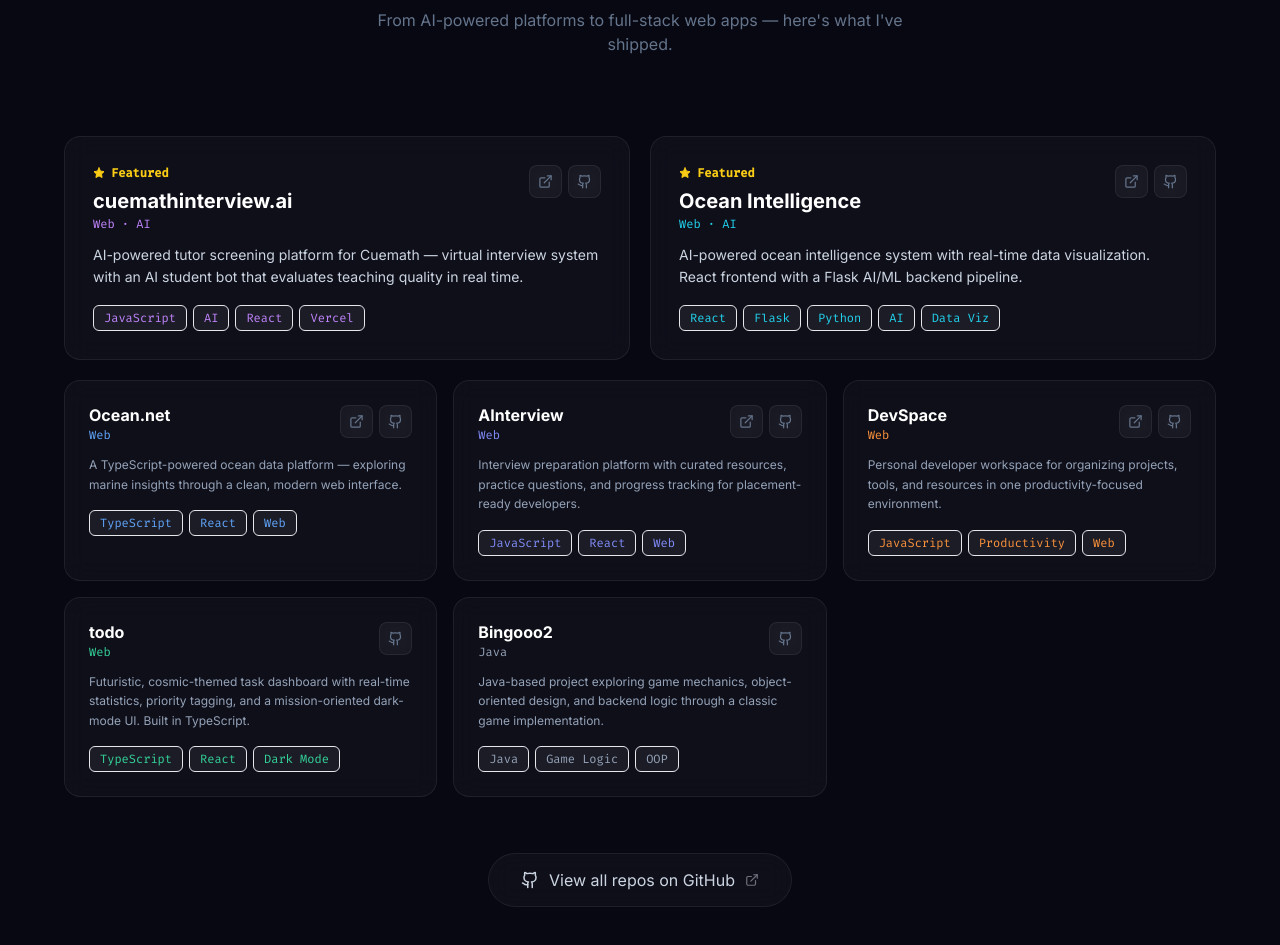
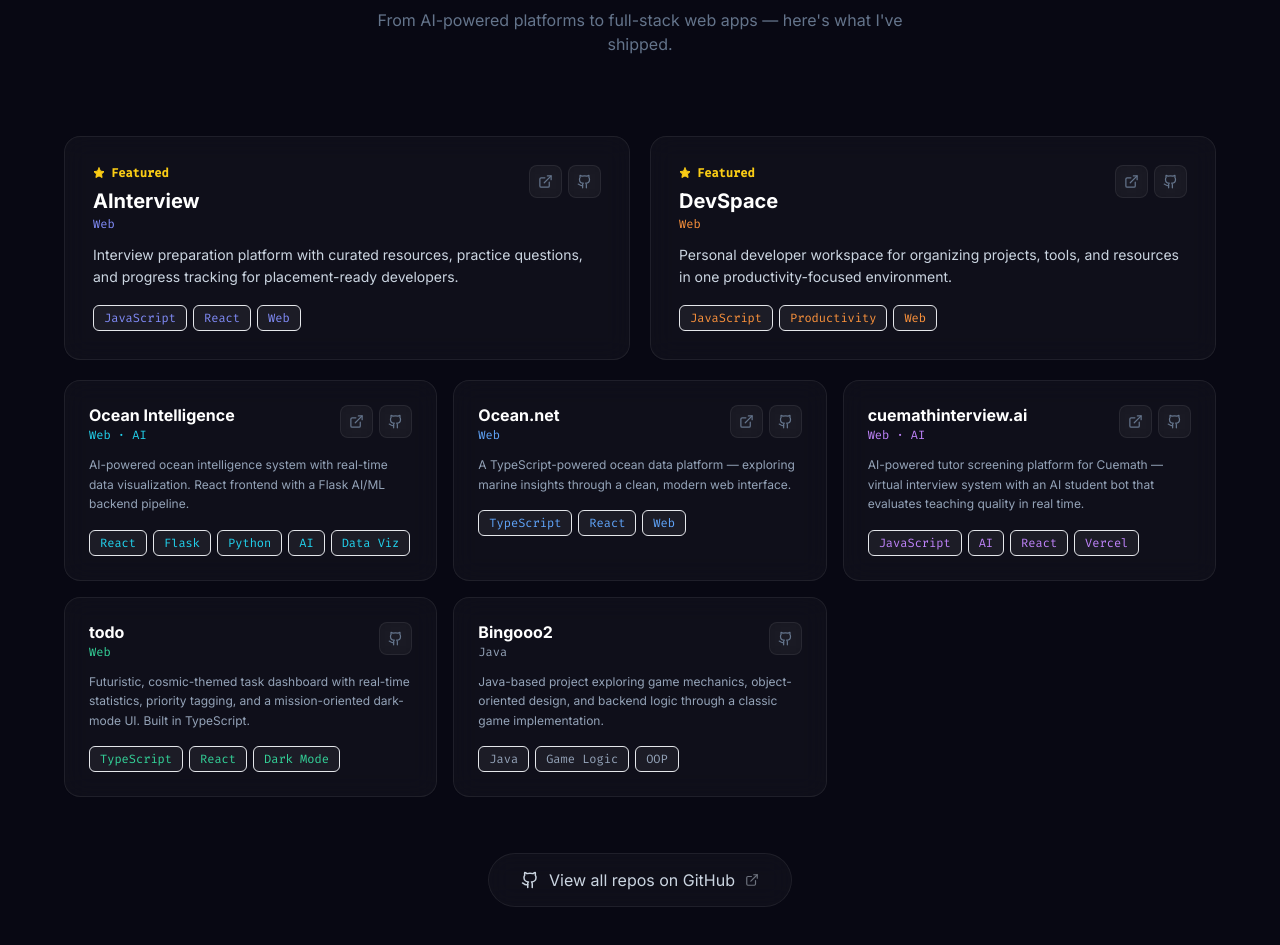
Before and after one commit to anuragyadav7905/Portfolio, a React (Vite) app: page / in a window 1280 px wide. Shown: the part 2080-3025 px from the top of the page. Built offline with nearby package versions, Linux system fonts and the light colour scheme; the HTML template or start-up script is replaced by a standard one.

Commit message:
Reorder projects section per user preference

```diff
--- a/src/components/Projects.jsx
+++ b/src/components/Projects.jsx
@@ -5,16 +5,28 @@
 
 const PROJECTS = [
   {
-    name: 'cuemathinterview.ai',
-    slug: 'cuemathinterview.ai',
-    live: 'https://cuemathinterview-ai.vercel.app',
-    desc: 'AI-powered tutor screening platform for Cuemath — virtual interview system with an AI student bot that evaluates teaching quality in real time.',
-    tags: ['JavaScript', 'AI', 'React', 'Vercel'],
-    category: 'Web · AI',
+    name: 'AInterview',
+    slug: 'AInterview',
+    live: 'https://ainterview-iota.vercel.app',
+    desc: 'Interview preparation platform with curated resources, practice questions, and progress tracking for placement-ready developers.',
+    tags: ['JavaScript', 'React', 'Web'],
+    category: 'Web',
     featured: true,
-    gradient: 'from-purple-600/20 via-violet-600/15 to-pink-600/10',
-    border: 'border-purple-500/25',
-    accent: 'text-purple-400',
+    gradient: 'from-indigo-600/20 via-purple-600/15 to-violet-600/10',
+    border: 'border-indigo-500/25',
+    accent: 'text-indigo-400',
+  },
+  {
+    name: 'DevSpace',
+    slug: 'DevSpace',
+    live: 'https://dev-space-kohl.vercel.app',
+    desc: 'Personal developer workspace for organizing projects, tools, and resources in one productivity-focused environment.',
+    tags: ['JavaScript', 'Productivity', 'Web'],
+    category: 'Web',
+    featured: true,
+    gradient: 'from-orange-600/20 via-amber-600/15 to-yellow-600/10',
+    border: 'border-orange-500/25',
+    accent: 'text-orange-400',
   },
   {
     name: 'Ocean Intelligence',
@@ -23,9 +35,9 @@
     desc: 'AI-powered ocean intelligence system with real-time data visualization. React frontend with a Flask AI/ML backend pipeline.',
     tags: ['React', 'Flask', 'Python', 'AI', 'Data Viz'],
     category: 'Web · AI',
-    featured: true,
-    gradient: 'from-cyan-600/20 via-blue-600/15 to-indigo-600/10',
-    border: 'border-cyan-500/25',
+    featured: false,
+    gradient: 'from-cyan-600/15 to-blue-600/10',
+    border: 'border-cyan-500/20',
     accent: 'text-cyan-400',
   },
   {
@@ -41,28 +53,16 @@
     accent: 'text-blue-400',
   },
   {
-    name: 'AInterview',
-    slug: 'AInterview',
-    live: 'https://ainterview-iota.vercel.app',
-    desc: 'Interview preparation platform with curated resources, practice questions, and progress tracking for placement-ready developers.',
-    tags: ['JavaScript', 'React', 'Web'],
-    category: 'Web',
+    name: 'cuemathinterview.ai',
+    slug: 'cuemathinterview.ai',
+    live: 'https://cuemathinterview-ai.vercel.app',
+    desc: 'AI-powered tutor screening platform for Cuemath — virtual interview system with an AI student bot that evaluates teaching quality in real time.',
+    tags: ['JavaScript', 'AI', 'React', 'Vercel'],
+    category: 'Web · AI',
     featured: false,
-    gradient: 'from-indigo-600/15 to-purple-600/10',
-    border: 'border-indigo-500/20',
-    accent: 'text-indigo-400',
-  },
-  {
-    name: 'DevSpace',
-    slug: 'DevSpace',
-    live: 'https://dev-space-kohl.vercel.app',
-    desc: 'Personal developer workspace for organizing projects, tools, and resources in one productivity-focused environment.',
-    tags: ['JavaScript', 'Productivity', 'Web'],
-    category: 'Web',
-    featured: false,
-    gradient: 'from-orange-600/15 to-amber-600/10',
-    border: 'border-orange-500/20',
-    accent: 'text-orange-400',
+    gradient: 'from-purple-600/15 to-pink-600/10',
+    border: 'border-purple-500/20',
+    accent: 'text-purple-400',
   },
   {
     name: 'todo',
@@ -146,7 +146,6 @@
         {project.desc}
       </p>
 
-      {/* Tags */}
       <div className="flex flex-wrap gap-1.5">
         {project.tags.map((tag) => (
           <span
@@ -157,12 +156,6 @@
           </span>
         ))}
       </div>
-
-      {/* Live badge */}
-      {project.live && (
-        <div className="absolute top-4 right-4 flex items-center gap-1.5 opacity-0 group-hover:opacity-100">
-        </div>
-      )}
     </motion.div>
   );
 }
@@ -177,7 +170,6 @@
 
       <div className="relative max-w-6xl mx-auto">
 
-        {/* Heading */}
         <motion.div
           initial={{ opacity: 0, y: 20 }}
           whileInView={{ opacity: 1, y: 0 }}
@@ -204,7 +196,6 @@
           ))}
         </div>
 
-        {/* GitHub CTA */}
         <motion.div
           initial={{ opacity: 0 }}
           whileInView={{ opacity: 1 }}
```
